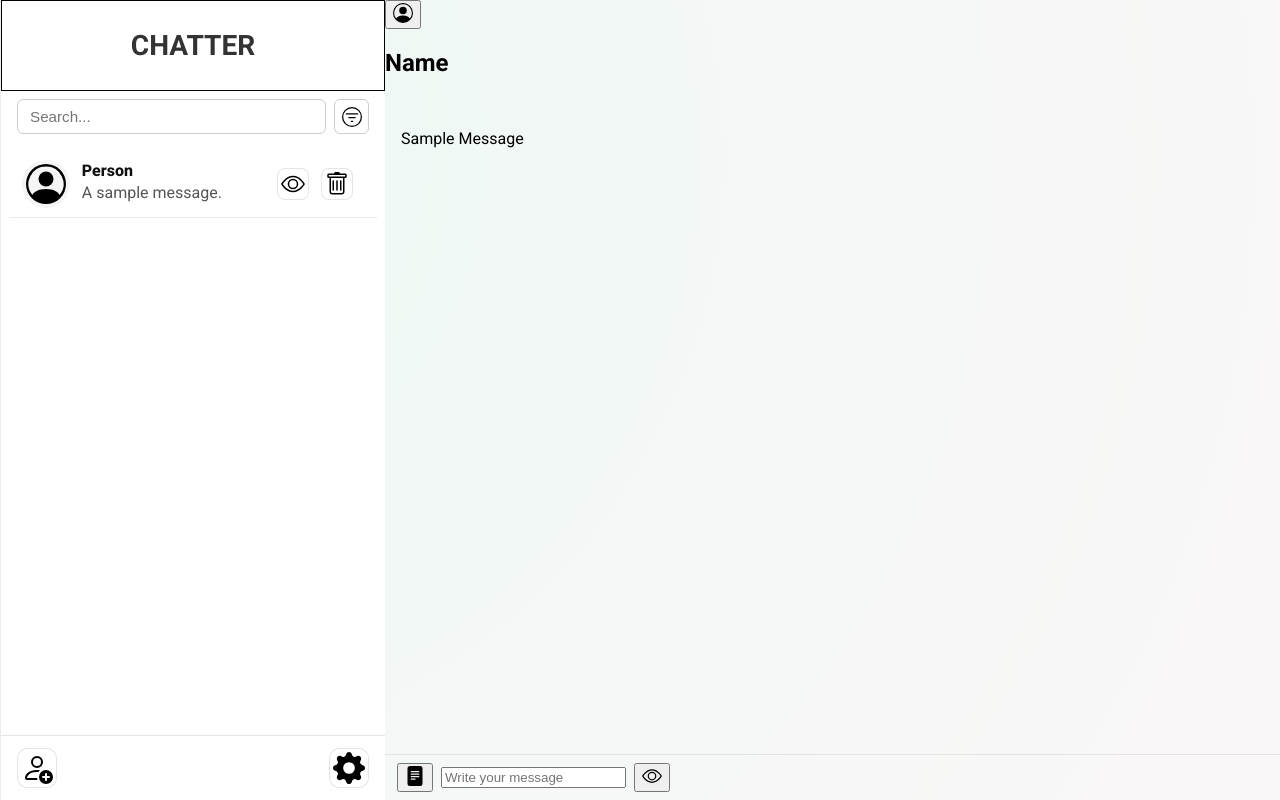
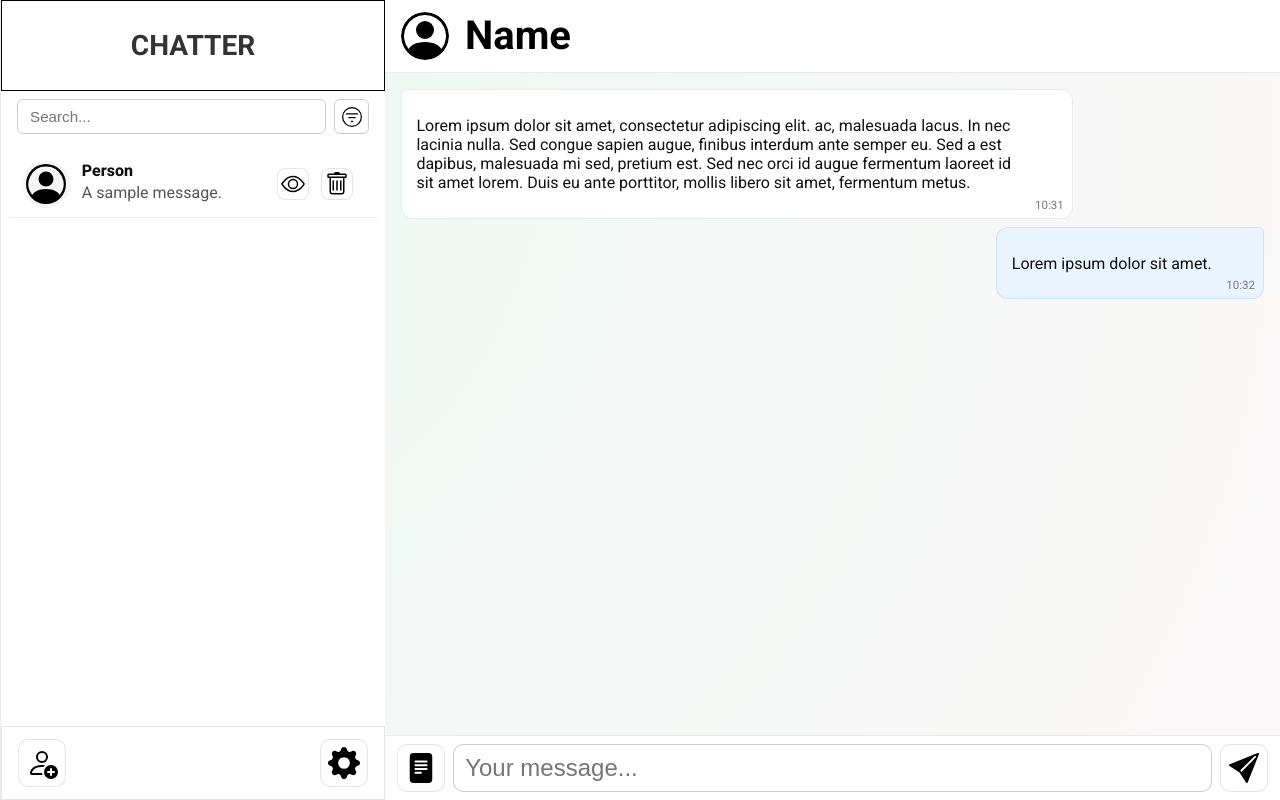
Before and after one commit to RaresStefea/chatter, a plain HTML site: page index.html in a window 1280 px wide. Drawn offline with Linux system fonts and the light colour scheme.

Commit message:
Finalized skeleton.

```diff
--- a/index.html
+++ b/index.html
@@ -15,11 +15,6 @@
     <section class="app-title">
 
         <h1> CHATTER </h1>
-
-            <button class="sidebar-toggle" aria-label="Open conversations list" aria-expanded="false">
-                ☰
-            </button>
-
     </section>
 
 
@@ -106,9 +101,7 @@
             </div>
 
             <div class="person-info-wrapper">
-                <button class="person-logo-wrapper">
-                    <img src="./media/icons/person-circle.svg" alt="" aria-hidden="true" width="20" height="20">
-                </button>
+                <img src="./media/icons/person-circle.svg" class="person-talking" alt="" aria-hidden="true">
 
                 <section class="person-name">
                     <h2>Name</h2>
@@ -118,27 +111,35 @@
         </nav>
 
 
+
         <section class="sent-messages-wrapper">
+            <!-- left -->
+            <section class="message-box incoming">
+                <p class="message-text">Lorem ipsum dolor sit amet, consectetur adipiscing elit. ac, malesuada lacus. In nec lacinia nulla. Sed congue sapien augue, finibus interdum ante semper eu. Sed a est dapibus, malesuada mi sed, pretium est. Sed nec orci id augue fermentum laoreet id sit amet lorem. Duis eu ante porttitor, mollis libero sit amet, fermentum metus.</p>
+                <span class="message-time">10:31</span>
+            </section>
 
-            <section class="message-box">
-                <p>Sample Message</p>
-
+            <!-- right -->
+            <section class="message-box outgoing">
+                <p class="message-text">Lorem ipsum dolor sit amet. </p>
+                <span class="message-time">10:32</span>
             </section>
         </section>
+
 
 
         <section class="message-bar-wrapper">
 
             <button class="document-wrapper">
-                <img src="./media/icons/file-text-fill.svg" alt="" aria-hidden="true" width="20" height="20">
+                <img src="./media/icons/file-text-fill.svg" alt="" aria-hidden="true" width="30" height="30">
             </button>
 
             <section class="message-input-wrapper">
-                <input type="text" placeholder="Write your message">
+                <input type="text" placeholder="Your message...">
             </section>
 
             <button class="send-wrapper">
-             <img src="./media/icons/eye.svg" alt="" aria-hidden="true" width="20" height="20">
+             <img src="./media/icons/send-fill.svg" alt="" aria-hidden="true" width="30" height="30">
             </button>
 
         </section>
--- a/styling/index.css
+++ b/styling/index.css
@@ -13,3 +13,5 @@
 /* Main Layout */
 @import url(./main-content/main.css);
 @import url(./main-content/navbar.css);
+@import url(./main-content/sent-messages.css);
+@import url(./main-content/input.css);
--- /dev/null
+++ b/styling/main-content/input.css
@@ -0,0 +1,52 @@
+.message-bar-wrapper {
+  display: flex;
+  align-items: center;
+  gap: .5rem;
+
+  padding: .5rem .75rem;
+  border-top: 1px solid rgba(0,0,0,0.08);
+  background: #fff;
+}
+
+.message-bar-wrapper .document-wrapper,
+.message-bar-wrapper .send-wrapper {
+  display: inline-flex;
+  align-items: center;
+  justify-content: center;
+  width: 3rem;
+  height: 3rem;
+  padding: 0;
+  border: 1px solid rgba(0,0,0,0.1);
+  border-radius: 10px;
+  background: #fff;
+  cursor: pointer;
+}
+
+.message-input-wrapper {
+  flex: 1 1 auto;
+  display: flex;
+}
+
+.message-input-wrapper input[type="text"] {
+  width: 100%;
+  padding: .55rem .7rem;
+  border: 1px solid rgba(0,0,0,0.2);
+  border-radius: 10px;
+  font-size: 1.5rem;
+  outline: none;
+}
+
+.message-bar-wrapper .document-wrapper:hover,
+.message-bar-wrapper .send-wrapper:hover {
+  background: #f7f7f7;
+}
+.message-input-wrapper input[type="text"]:focus {
+  border-color: #5aa2ff;
+  box-shadow: 0 0 0 3px rgba(90, 162, 255, 0.15);
+}
+
+@media (max-width: 750px) {
+  .message-bar-wrapper {
+    padding: .5rem .6rem;
+  }
+}
--- a/styling/main-content/navbar.css
+++ b/styling/main-content/navbar.css
@@ -1,6 +1,54 @@
-.hamburger-mobile,
-.left-side-area .sidebar-toggle {
+.convo-information {
+  display: flex;
+  align-items: center;
+  justify-content: space-between;
+  gap: 1rem;
+  padding: .75rem 1rem;
+  border-bottom: 1px solid rgba(0,0,0,0.08);
+  background: #fff;
+}
+
+.hamburger-mobile {
   display: none;
+}
+
+.person-info-wrapper {
+  display: flex;
+  align-items: center;
+  gap: 1rem;
+  min-width: 0;
+}
+
+.person-talking {
+  width: 3rem;
+  height: 3rem;
+  display: block;
+  border-radius: 50%;
+}
+
+.person-name h2 {
+  margin: 0;
+  font-size: 2.5rem;
+  line-height: 1.1;
+  font-weight: 700;
+}
+
+.hamburger-mobile .sidebar-toggle {
+  display: inline-flex;
+  align-items: center;
+  justify-content: center;
+  width: 3rem;
+  height: 3rem;
+  padding: 0;
+  border: 1px solid rgba(0,0,0,0.1);
+  border-radius: 10px;
+  background: #fff;
+  cursor: pointer;
+  font-size: 1.25rem;
+}
+
+.hamburger-mobile .sidebar-toggle:hover {
+  background: #f7f7f7;
 }
 
 @media (max-width: 750px) {
@@ -9,7 +57,10 @@
     align-items: center;
   }
 
-  .left-side-area .sidebar-toggle {
-    display: none;
+  .convo-information {
+    justify-content: flex-start;
+    gap: .75rem;
+    padding: .6rem .75rem;
   }
+
 }
--- /dev/null
+++ b/styling/main-content/sent-messages.css
@@ -0,0 +1,60 @@
+.sent-messages-wrapper {
+  display: flex;
+  flex-direction: column;
+  gap: .5rem;
+  flex: 1 1 auto;
+  overflow: auto;
+  padding: 1rem;
+}
+
+.message-box {
+  position: relative;
+  max-width: 70%;
+  padding: .6rem .9rem;
+  padding-right: 3.2rem;
+  background: #fff;
+  border: 1px solid rgba(0,0,0,0.08);
+  border-radius: 12px;
+  color: #111;
+  line-height: 1.2;
+  word-break: break-word;
+}
+
+
+.message-text {
+  font-size: 1rem;
+}
+
+.message-time {
+  position: absolute;
+  right: .5rem;
+  bottom: .35rem;
+  font-size: .72rem;
+  color: #777;
+  white-space: nowrap;
+}
+
+.message-box.incoming {
+  align-self: flex-start;
+  background: #ffffff;
+  border-color: rgba(0,0,0,0.08);
+}
+
+.message-box.outgoing {
+  align-self: flex-end;
+  background: #eaf4ff;
+  border-color: rgba(0, 123, 255, 0.15);
+}
+
+.message-box.incoming {
+  border-top-left-radius: 6px;
+}
+.message-box.outgoing {
+  border-top-right-radius: 6px;
+}
+
+@media (max-width: 750px) {
+  .message-box {
+    max-width: 85%;
+ }
+}
--- a/styling/sidebar/options.css
+++ b/styling/sidebar/options.css
@@ -6,7 +6,7 @@
   gap: 0.75rem;
   padding: 0.75rem 1rem;
   background: #fff;
-  border-top: 1px solid rgba(0,0,0,0.1);
+  border: 1px solid rgba(0,0,0,0.1);
 }
 
 
@@ -15,8 +15,8 @@
   display: inline-flex;
   align-items: center;
   justify-content: center;
-  width: 2.5rem;
-  height: 2.5rem;
+  width: 3rem;
+  height: 3rem;
   padding: 0;
   border: 1px solid rgba(0,0,0,0.1);
   border-radius: 10px;
```
Also changed, not shown: media/icons/send-fill.svg (added).
